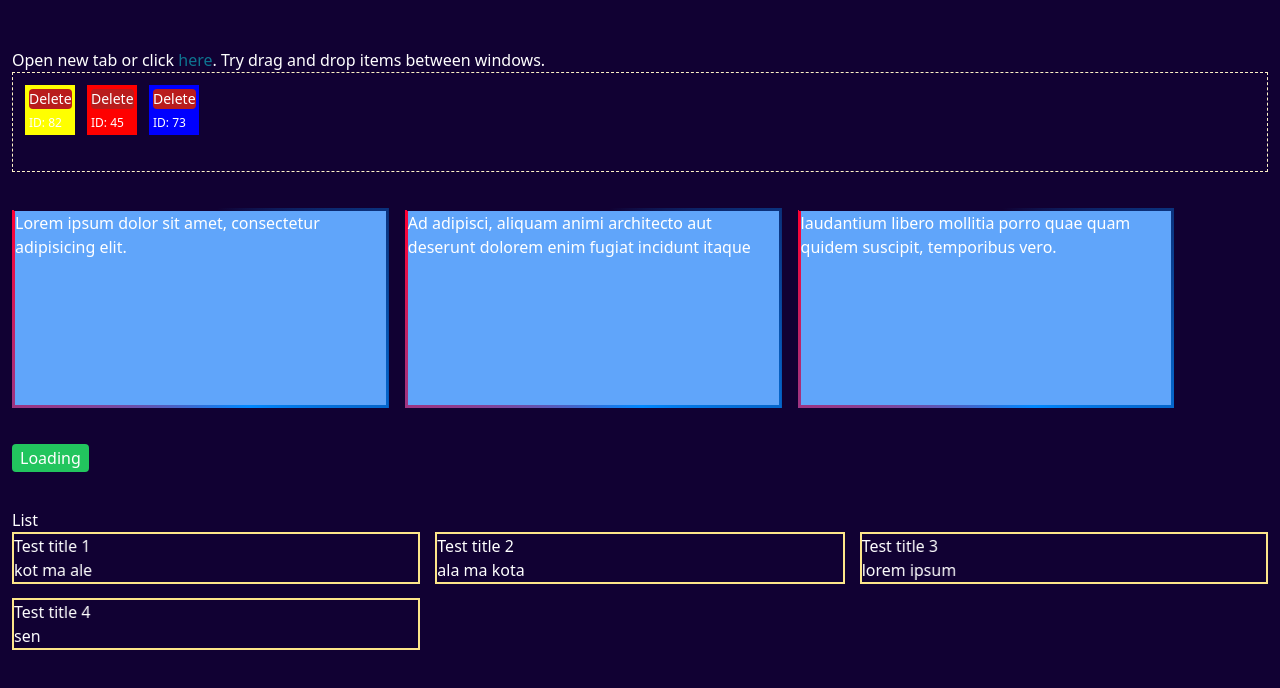
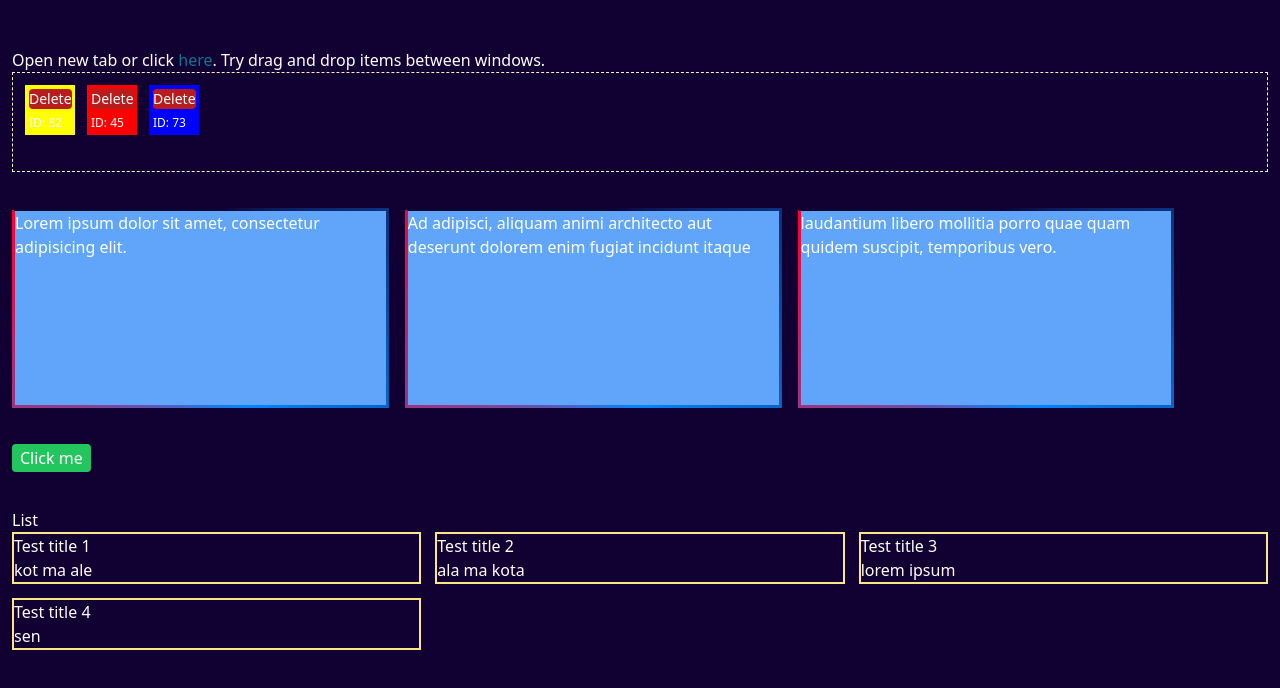
Before and after one commit to DawidRoguziak/playground, a Vue app: page / in a window 1280 px wide. Shown: the top 688 px of the page. Built offline with nearby package versions, Linux system fonts and the light colour scheme.

Commit message:
feat: fixes

```diff
--- a/src/components/AnimatedButton/AnimatedBoxLoop.vue
+++ b/src/components/AnimatedButton/AnimatedBoxLoop.vue
@@ -23,13 +23,13 @@ const currentMessageIndex = ref(0)
 let interval = null;
 
 onMounted(() => {
-  const messageLastIndex = messages.length - 1;
-  interval = setInterval(() => {
-    transition(() => {
-      currentMessageIndex.value = currentMessageIndex.value < messageLastIndex ?
-          (currentMessageIndex.value + 1) : 0
-    })
-  }, 1000)
+  // const messageLastIndex = messages.length - 1;
+  // interval = setInterval(() => {
+  //   transition(() => {
+  //     currentMessageIndex.value = currentMessageIndex.value < messageLastIndex ?
+  //         (currentMessageIndex.value + 1) : 0
+  //   })
+  // }, 1000)
 
 });
 
--- a/src/components/DragAndDropFIeld/DragAndDropField.vue
+++ b/src/components/DragAndDropFIeld/DragAndDropField.vue
@@ -40,7 +40,7 @@ const onDragStart = ($event, item) => {
 <template>
   <div class="drag-and-drop-field">
 
-    <div  ref="listRef" class="w-100% min-h-[100px] border-amber-100 border border-dashed flex gap-3 p-3"
+    <div  ref="listRef" class="w-full min-h-[100px] border-amber-100 border border-dashed flex gap-3 p-3"
          @dragover="allowDrop"
          @drop="onDrop"
     >
```
